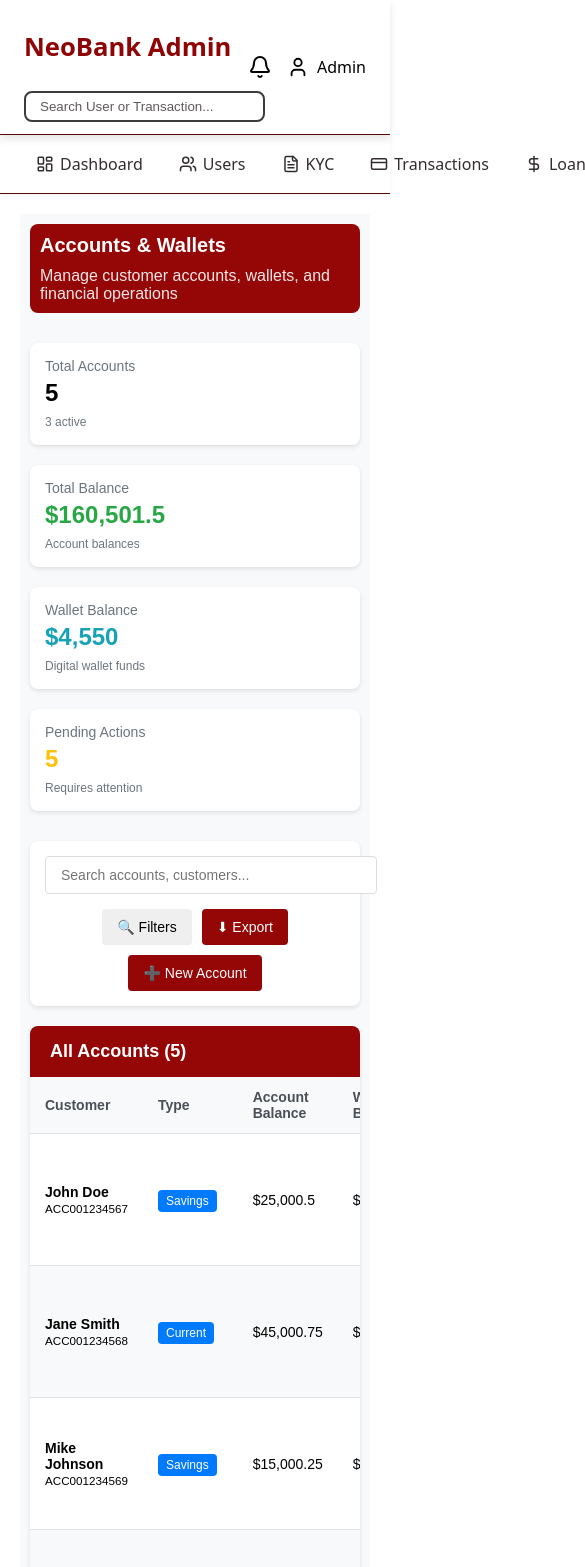
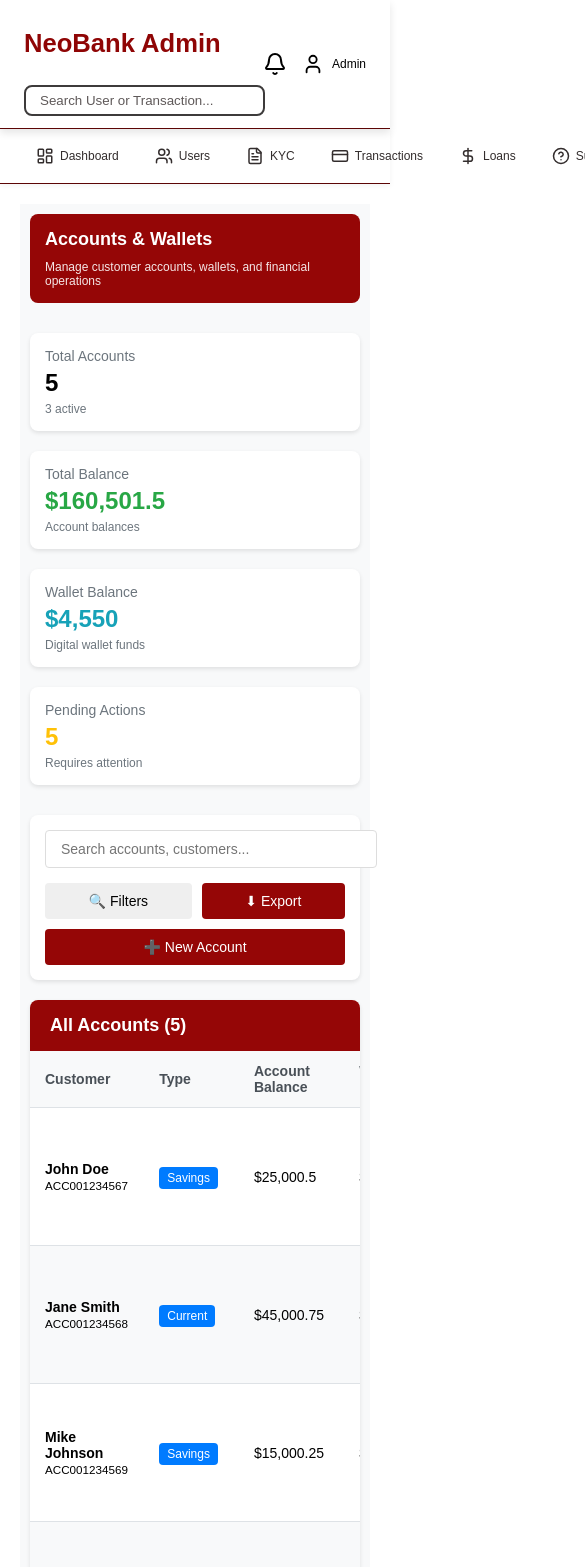
Before and after one commit to hritikgour/Admin-Dashboard, a React (Vite) app: page /AccountsDashboard in a window 390 px wide. Shown: the top 1567 px of the page, 585 px wide, since content can reach past the window. Built offline with nearby package versions, Linux system fonts and the light colour scheme.

Commit message:
add the files

```diff
--- a/src/pages/AccountsDashboard/AccountsDashboard.css
+++ b/src/pages/AccountsDashboard/AccountsDashboard.css
@@ -521,3 +521,121 @@ tr:hover {
     padding: 8px;
   }
 }
+/* Fluid Typography */
+:root {
+  --fs-h1: clamp(20px, 3vw, 32px);
+  --fs-h5: clamp(16px, 2.5vw, 20px);
+  --fs-body: clamp(12px, 1.8vw, 14px);
+  --fs-small: clamp(10px, 1.5vw, 12px);
+}
+
+/* Apply fluid fonts */
+body, .app, .accounts-dashboard {
+  font-family: Arial, sans-serif;
+  font-size: var(--fs-body);
+}
+
+/* Header */
+.header h1 {
+  font-size: var(--fs-h1);
+}
+.header p {
+  font-size: var(--fs-body);
+}
+
+/* Summary Cards */
+.summary-cards {
+  display: grid;
+  grid-template-columns: repeat(auto-fit, minmax(220px, 1fr));
+  gap: 20px;
+}
+
+/* Table Fix for All Screens */
+.table-scroll {
+  overflow-x: auto;
+  -webkit-overflow-scrolling: touch;
+}
+table {
+  min-width: 700px; /* prevents cramped look */
+}
+
+/* Modal Responsiveness */
+.modal {
+  max-width: 90%;
+  width: 100%;
+}
+.modal-body .grid {
+  grid-template-columns: repeat(auto-fit, minmax(250px, 1fr));
+  gap: 20px;
+}
+
+/* Buttons stack neatly */
+.modal-footer,
+.actions {
+  flex-wrap: wrap;
+  justify-content: flex-start;
+}
+.modal-footer button,
+.actions button {
+  flex: 1 1 auto;
+  min-width: 120px;
+}
+
+/* ✅ Extra Breakpoints */
+
+/* Laptops & Small Desktops */
+@media (max-width: 1200px) {
+  .summary-cards {
+    grid-template-columns: repeat(auto-fit, minmax(200px, 1fr));
+  }
+  .modal-body .grid {
+    gap: 30px;
+  }
+}
+
+/* Tablets */
+@media (max-width: 992px) {
+  .header {
+    padding: 15px;
+  }
+  .summary-cards {
+    grid-template-columns: 1fr 1fr;
+  }
+  .filters-header {
+    flex-direction: column;
+    align-items: stretch;
+  }
+}
+
+/* Mobiles */
+@media (max-width: 768px) {
+  .summary-cards {
+    grid-template-columns: 1fr;
+  }
+  .modal {
+    margin: 10px;
+    width: 100%;
+  }
+  .modal-footer {
+    flex-direction: column;
+  }
+}
+
+/* Small Mobiles */
+@media (max-width: 480px) {
+  .header h1 {
+    font-size: 18px;
+  }
+  .filters-container,
+  .card,
+  .modal-body {
+    padding: 15px;
+  }
+  .table-actions {
+    flex-direction: column;
+    gap: 5px;
+  }
+  .table-actions button {
+    width: 100%;
+  }
+}
```
